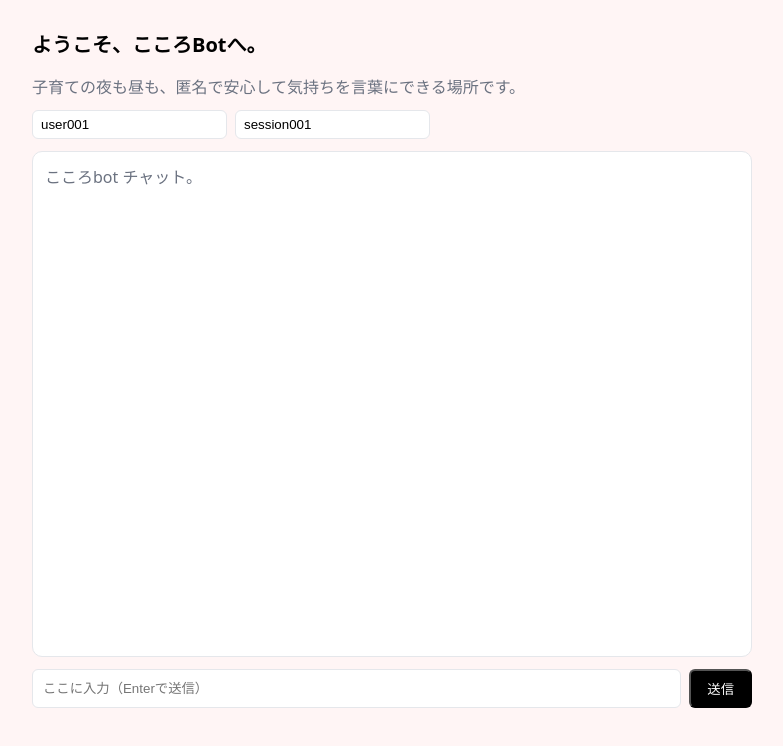
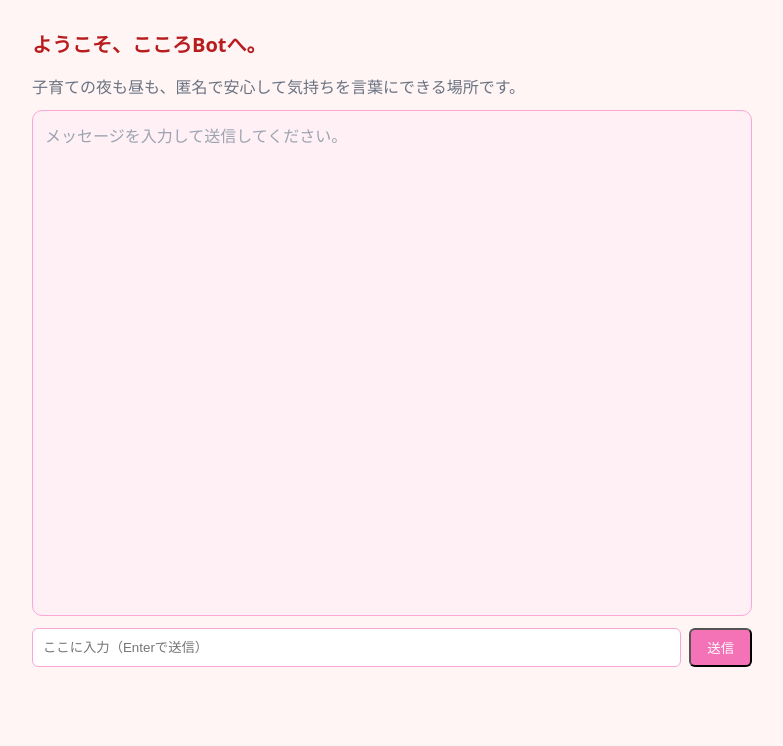
Before and after one commit to RyuYoshi4869/Kokoro_bot_mvp1, a Next.js app: page /chat in a window 1280 px wide. Shown: the top 746 px of the page, without its empty margins (248-1031 px from the left). Built offline with nearby package versions, Linux system fonts and the light colour scheme.

Commit message:
Update page.jsx

```diff
--- a/app/chat/page.jsx
+++ b/app/chat/page.jsx
@@ -4,8 +4,6 @@ import { useState } from "react";
 export default function ChatPage() {
   const [messages, setMessages] = useState([]);
   const [input, setInput] = useState("");
-  const [userId, setUserId] = useState("user001");
-  const [sessionId, setSessionId] = useState("session001");
   const [loading, setLoading] = useState(false);
 
   async function sendMessage() {
@@ -18,7 +16,7 @@ export default function ChatPage() {
       const res = await fetch("/api/chat", {
         method: "POST",
         headers: { "Content-Type": "application/json" },
-        body: JSON.stringify({ userId, sessionId, message: text })
+        body: JSON.stringify({ message: text })
       });
       const data = await res.json();
       if (data.error) throw new Error(data.error);
@@ -36,34 +34,25 @@ export default function ChatPage() {
   return (
     <div style={{ minHeight: "100vh", display: "flex", justifyContent: "center", padding: 16 }}>
       <div style={{ width: "100%", maxWidth: 720 }}>
-       <h1 style={{ fontSize: 20, fontWeight: 600, marginBottom: 8 }}>ようこそ、こころBotへ。</h1>
+        <h1 style={{ fontSize: 20, fontWeight: 600, marginBottom: 8, color: "#b91c1c" }}>
+          ようこそ、こころBotへ。
+        </h1>
         <p style={{ color: "#6b7280", marginBottom: 12 }}>
-        子育ての夜も昼も、匿名で安心して気持ちを言葉にできる場所です。
+          子育ての夜も昼も、匿名で安心して気持ちを言葉にできる場所です。
         </p>
 
-
-        <div style={{ display: "flex", gap: 8, marginBottom: 12 }}>
-          <input
-            style={{ border: "1px solid #e5e7eb", borderRadius: 6, padding: "6px 8px" }}
-            placeholder="user id"
-            value={userId}
-            onChange={(e) => setUserId(e.target.value)}
-          />
-          <input
-            style={{ border: "1px solid #e5e7eb", borderRadius: 6, padding: "6px 8px" }}
-            placeholder="session id"
-            value={sessionId}
-            onChange={(e) => setSessionId(e.target.value)}
-          />
-        </div>
-
-        <div style={{ border: "1px solid #e5e7eb", borderRadius: 10, padding: 12, height: "60vh", overflowY: "auto", background: "#fff" }}>
-          {messages.length === 0 && <div style={{ color: "#6b7280" }}>こころbot チャット。</div>}
+        {/* チャットログ */}
+        <div style={{
+          border: "1px solid #f9a8d4", borderRadius: 10, padding: 12,
+          height: "60vh", overflowY: "auto", background: "#fff0f6"
+        }}>
+          {messages.length === 0 && <div style={{ color: "#9ca3af" }}>メッセージを入力して送信してください。</div>}
           {messages.map((m, i) => (
             <div key={i} style={{ display: "flex", justifyContent: m.role === "user" ? "flex-end" : "flex-start", margin: "8px 0" }}>
               <div style={{
                 maxWidth: "80%", padding: "8px 12px", borderRadius: 16,
-                background: m.role === "user" ? "#000" : "#f3f4f6", color: m.role === "user" ? "#fff" : "#111",
+                background: m.role === "user" ? "#f472b6" : "#ffe4e6",
+                color: m.role === "user" ? "#fff" : "#111",
                 boxShadow: "0 1px 3px rgba(0,0,0,0.1)"
               }}>
                 {m.content}
@@ -72,9 +61,10 @@ export default function ChatPage() {
           ))}
         </div>
 
+        {/* 入力欄 */}
         <div style={{ display: "flex", gap: 8, marginTop: 12 }}>
           <input
-            style={{ flex: 1, border: "1px solid #e5e7eb", borderRadius: 6, padding: "8px 10px" }}
+            style={{ flex: 1, border: "1px solid #f9a8d4", borderRadius: 6, padding: "8px 10px" }}
             placeholder="ここに入力（Enterで送信）"
             value={input}
             onChange={(e) => setInput(e.target.value)}
@@ -83,7 +73,7 @@ export default function ChatPage() {
           <button
             onClick={sendMessage}
             disabled={loading}
-            style={{ padding: "8px 16px", borderRadius: 6, background: "#000", color: "#fff", opacity: loading ? 0.6 : 1 }}
+            style={{ padding: "8px 16px", borderRadius: 6, background: "#f472b6", color: "#fff", opacity: loading ? 0.6 : 1 }}
           >
             {loading ? "送信中…" : "送信"}
           </button>
```
